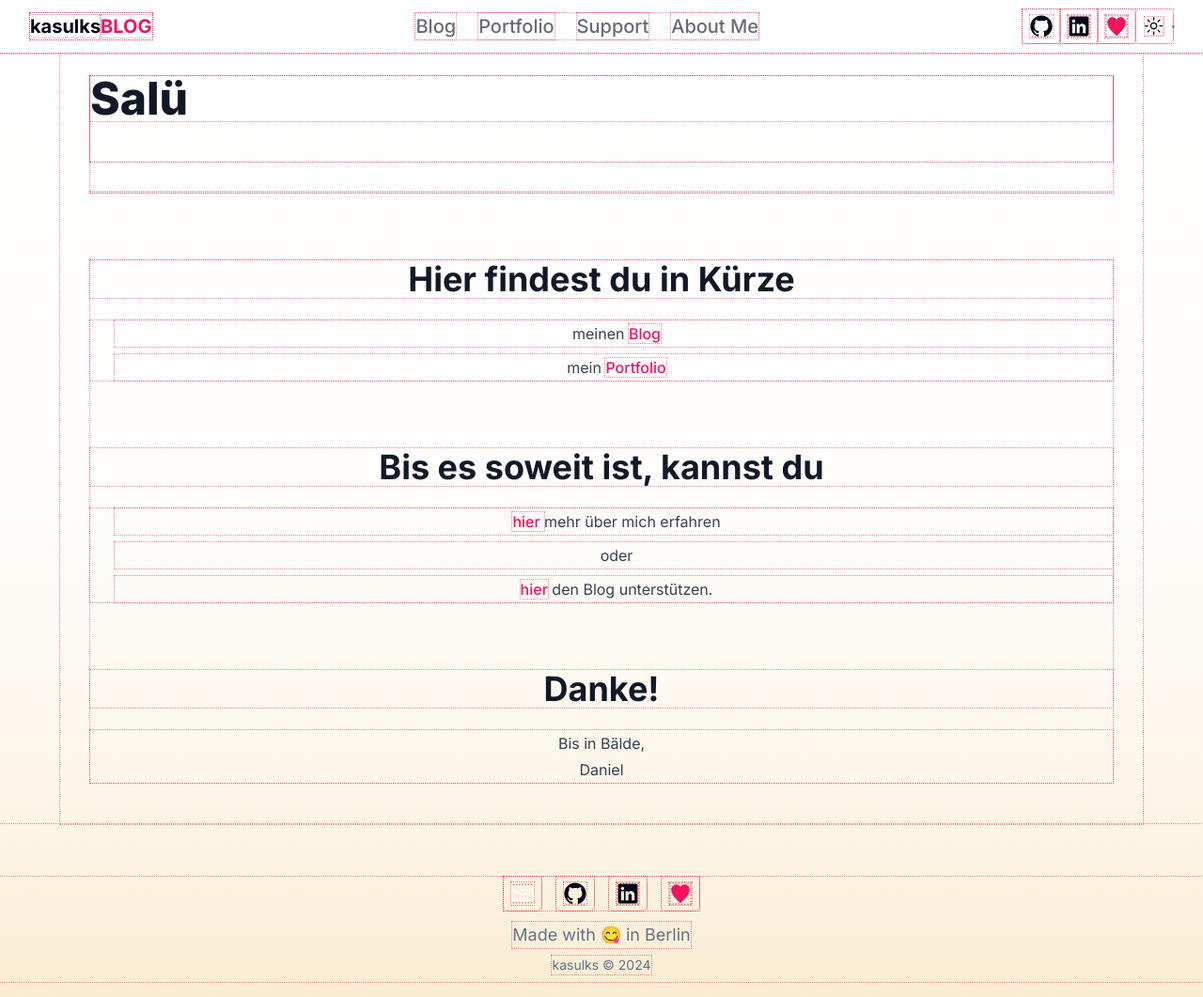
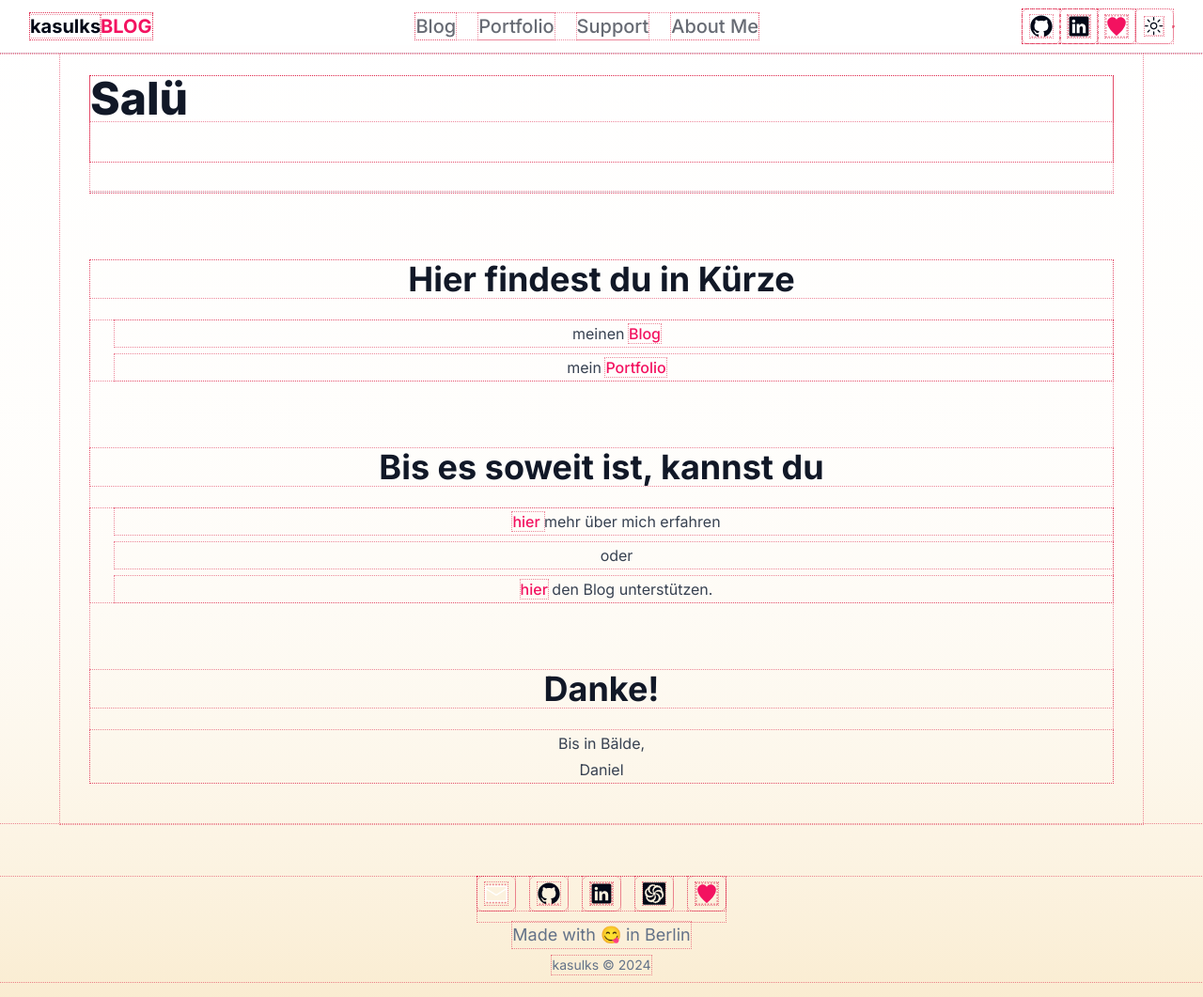
Before and after one commit to kasulk/blog, a Next.js app: page / in a window 1280 px wide. Shown: the whole page at 94% size. Built offline with nearby package versions, Linux system fonts and the light colour scheme.

Commit message:
adjust SiteFooter, SiteHeader and SocialLinks to be Codewars-icon-ready

```diff
--- a/src/components/SiteFooter/SiteFooter.tsx
+++ b/src/components/SiteFooter/SiteFooter.tsx
@@ -5,8 +5,8 @@ export function SiteFooter() {
   return (
     <footer className="mt-auto">
       <div className="mb-4 mt-14 flex flex-col items-center">
-        <div className="mb-3 flex items-center space-x-4">
-          <SocialLinks />
+        <div>
+          <SocialLinks className="mb-3 flex flex-wrap items-center justify-center space-x-4" />
         </div>
         <div className="mb-2 text-lg text-muted-foreground">
           Made with 😋 in Berlin
--- a/src/components/SiteHeader/SiteHeader.tsx
+++ b/src/components/SiteHeader/SiteHeader.tsx
@@ -8,7 +8,11 @@ export function SiteHeader() {
         <Branding />
         <MainNav />
         <div className="flex items-center justify-end">
-          <SocialLinks showEmail={false} className="hidden sm:inline-block" />
+          <SocialLinks
+            showEmail={false}
+            showCodewars={false}
+            className="hidden sm:inline-block"
+          />
           <ThemeSwitch />
           <MobileNav />
         </div>
--- a/src/components/SocialLinks.tsx
+++ b/src/components/SocialLinks.tsx
@@ -1,4 +1,5 @@
 import { GitHubLogoIcon, LinkedInLogoIcon } from "@radix-ui/react-icons";
+import { Codewars as CodewarsLogoIcon } from "./Icons";
 import { SupportButton } from "@/components/SupportButton"; //? barrel imports not working here (server/client-conflict?)
 import { ExternalLink } from "@/components/Links";
 import { Button } from "./ui/button";
@@ -13,34 +14,35 @@ const socialIcons = [
   // same order as in social links obj
   <GitHubLogoIcon key="github" className={socialIconSize} />,
   <LinkedInLogoIcon key="linkedin" className={socialIconSize} />,
-  // <CodewarsLogoIcon key="codewars" className={socialIconSize} />,
+  <CodewarsLogoIcon key="codewars" className={socialIconSize} />,
 ];
 
 type Props = {
   className?: string;
   showEmail?: boolean;
+  showCodewars?: boolean;
   emailSubject?: string;
 };
 
 export function SocialLinks({
   className,
   showEmail = true,
+  showCodewars = true,
   emailSubject,
 }: Props) {
   // hide link if there is no icon for it
   const linksWithIcon = links.social.filter((_, i) => i < socialIcons.length);
+  const linksToShow = !showCodewars
+    ? linksWithIcon.filter(({ name }) => name !== "Codewars")
+    : linksWithIcon;
 
   return (
-    <>
+    <div className={className}>
       {showEmail && (
         <EmailButton subject={emailSubject} className={socialIconSize} />
       )}
-      {linksWithIcon.map(({ name, url }, i) => (
-        <ExternalLink
-          key={`${slugify(name)}-link`}
-          href={url}
-          className={className}
-        >
+      {linksToShow.map(({ name, url }, i) => (
+        <ExternalLink key={`${slugify(name)}-link`} href={url}>
           <Button className="w-10 px-0 text-foreground" variant="ghost">
             {socialIcons[i]}
             <span className="sr-only">{`Link to ${name}`}</span>
@@ -48,6 +50,6 @@ export function SocialLinks({
         </ExternalLink>
       ))}
       <SupportButton className={socialIconSize} />
-    </>
+    </div>
   );
 }
```
